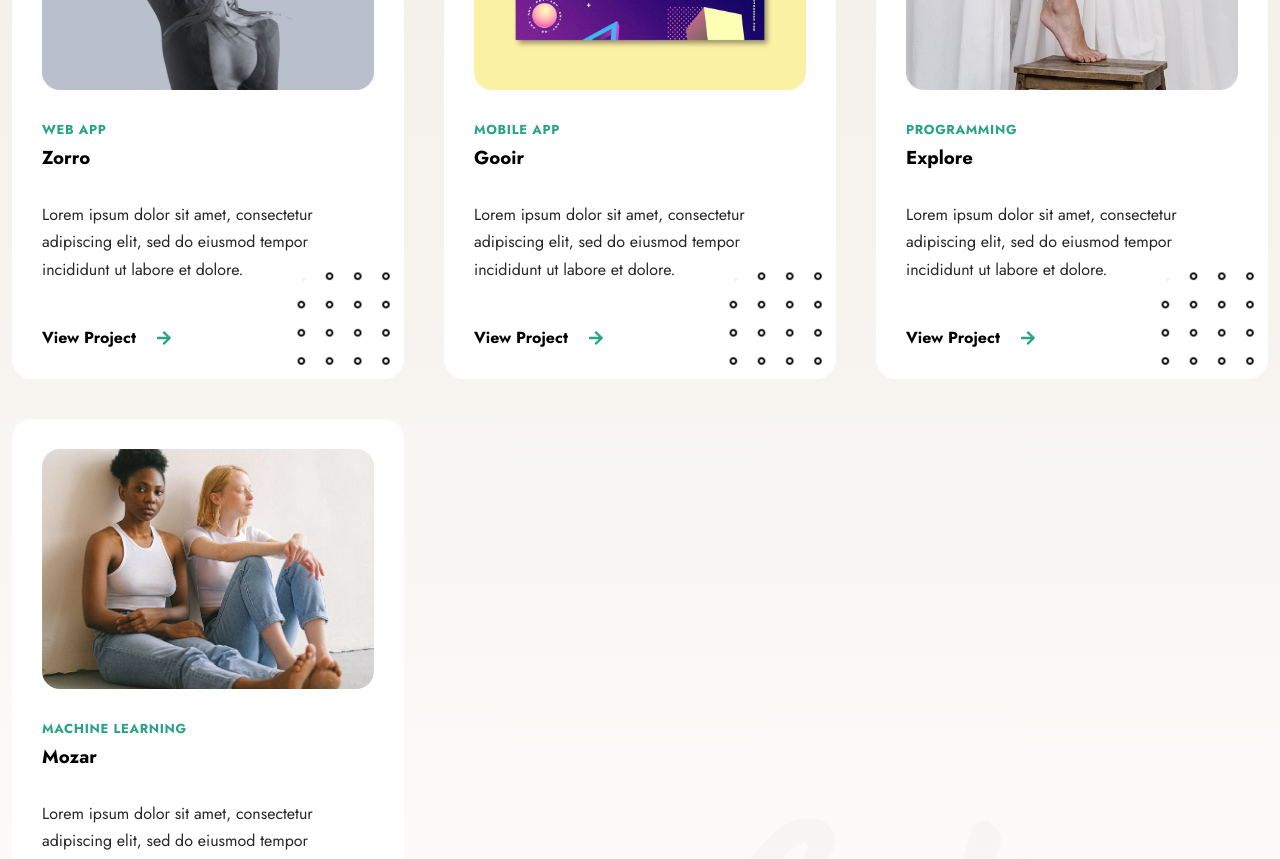
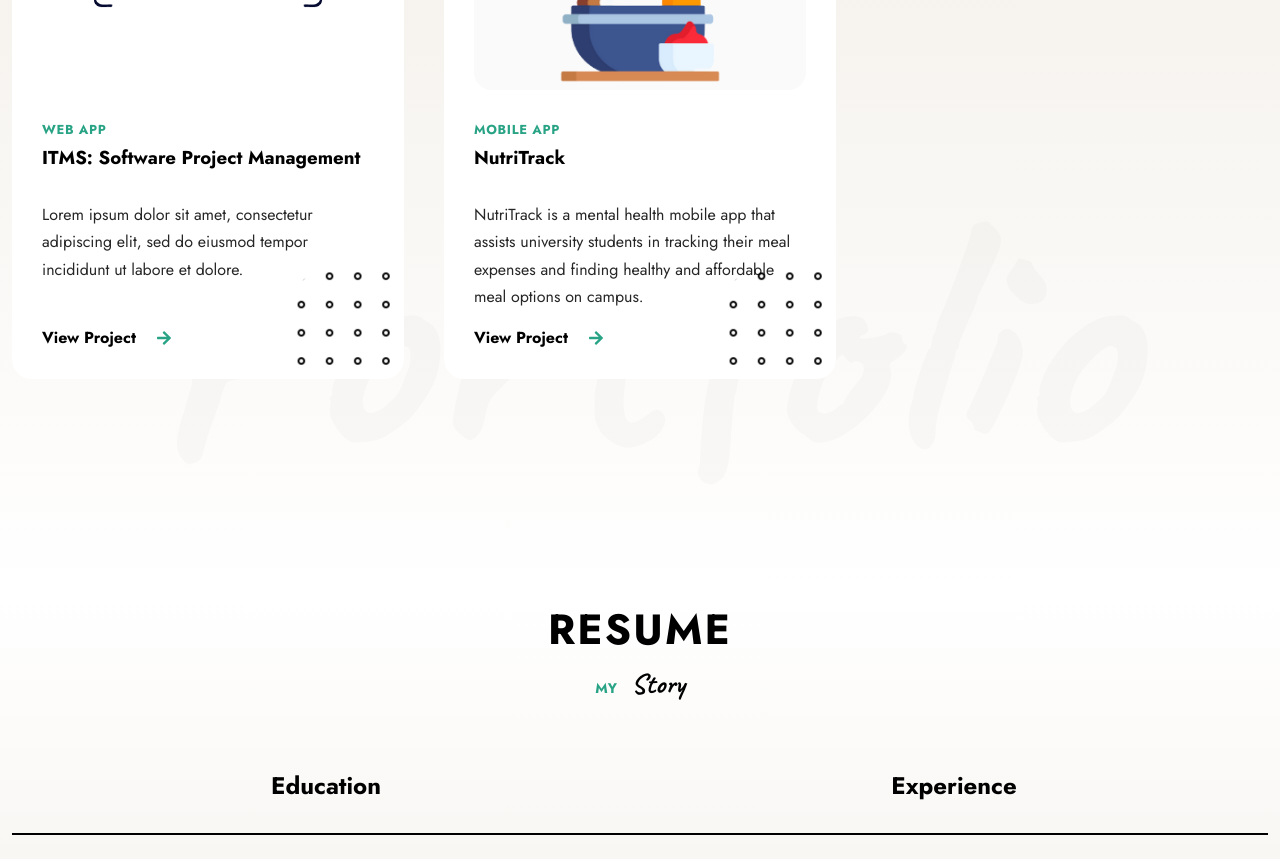
Before and after one commit to khrlaimn/portfolio-website, a React (Vite) app: page /#home in a window 1280 px wide. Shown: the part 1920-2779 px from the top of the page. Built offline with nearby package versions, Linux system fonts and the light colour scheme.

Commit message:
update user details

```diff
--- a/src/Data.jsx
+++ b/src/Data.jsx
@@ -1,25 +1,16 @@
+// Importing project images
 import Project1 from "./assets/project1.jpeg";
 import Project2 from "./assets/project2.jpg";
 import Project3 from "./assets/project3.jpeg";
 import Project4 from "./assets/project4.jpeg";
-import Project5 from "./assets/project5.jpg";
-import Project6 from "./assets/project6.jpg";
 
-import Testimonial1 from "./assets/testimonial1.jpg";
-import Testimonial2 from "./assets/testimonial2.jpg";
-import Testimonial3 from "./assets/testimonial3.jpg";
-import Testimonial4 from "./assets/testimonial4.jpg";
-import Testimonial5 from "./assets/testimonial5.jpg";
-
+// Navigation links
 export const links = [
   {
     name: "Home",
     path: "home",
   },
-  // {
-  //   name: 'Services',
-  //   path: 'services',
-  // },
+
   {
     name: "Skills",
     path: "skills",
@@ -28,32 +19,19 @@ export const links = [
     name: "Portfolio",
     path: "portfolio",
   },
-  // {
-  //   name: 'Works',
-  //   path: 'work',
-  // },
+
   {
     name: "Resume",
     path: "resume",
   },
-  // {
-  //   name: 'Testimonials',
-  //   path: 'testimonial',
-  // },
-  // {
-  //   name: 'Pricing',
-  //   path: 'pricing',
-  // },
-  // {
-  //   name: 'Blog',
-  //   path: 'blog',
-  // },
+
   {
     name: "Contact",
     path: "contact",
   },
 ];
 
+// Skills data
 export const skills = [
   {
     id: 1,
@@ -92,107 +70,45 @@ export const skills = [
   },
 ];
 
-export const skills2 = [
-  {
-    id: 1,
-    name: "PHP",
-    percentage: 85,
-    description:
-      "Lorem ipsum dolor sit amet, consectetur adipiscing elit, sed do eiusmod tempor incididunt ut labore et dolore magna aliqua.",
-  },
-
-  {
-    id: 2,
-    name: "JavaScript",
-    percentage: 75,
-    description:
-      "Lorem ipsum dolor sit amet, consectetur adipiscing elit, sed do eiusmod tempor incididunt ut labore et dolore magna aliqua.",
-  },
-
-  {
-    id: 3,
-    name: "WordPress",
-    percentage: 90,
-    description:
-      "Lorem ipsum dolor sit amet, consectetur adipiscing elit, sed do eiusmod tempor incididunt ut labore et dolore magna aliqua.",
-  },
-
-  {
-    id: 4,
-    name: "Python",
-    percentage: 75,
-    description:
-      "Lorem ipsum dolor sit amet, consectetur adipiscing elit, sed do eiusmod tempor incididunt ut labore et dolore magna aliqua.",
-  },
-
-  {
-    id: 5,
-    name: "React",
-    percentage: 70,
-    description:
-      "Lorem ipsum dolor sit amet, consectetur adipiscing elit, sed do eiusmod tempor incididunt ut labore et dolore magna aliqua.",
-  },
-
-  {
-    id: 6,
-    name: "Adobe XD",
-    percentage: 80,
-    description:
-      "Lorem ipsum dolor sit amet, consectetur adipiscing elit, sed do eiusmod tempor incididunt ut labore et dolore magna aliqua.",
-  },
-];
-
+// Project data
 export const projects = [
   {
     id: 1,
     img: Project1,
     category: "Web App",
-    title: "Zorro",
+    title: "ITMS: Software Project Management",
     description:
       "Lorem ipsum dolor sit amet, consectetur adipiscing elit, sed do eiusmod tempor incididunt ut labore et dolore.",
+    link: "https://github.com/khrlaimn/SoftwareProjectManagement",
   },
   {
     id: 2,
     img: Project2,
     category: "Mobile App",
-    title: "Gooir",
+    title: "NutriTrack",
     description:
-      "Lorem ipsum dolor sit amet, consectetur adipiscing elit, sed do eiusmod tempor incididunt ut labore et dolore.",
-  },
-  {
-    id: 3,
-    img: Project3,
-    category: "Programming",
-    title: "Explore",
-    description:
-      "Lorem ipsum dolor sit amet, consectetur adipiscing elit, sed do eiusmod tempor incididunt ut labore et dolore.",
-  },
-  {
-    id: 4,
-    img: Project4,
-    category: "Machine Learning",
-    title: "Mozar",
-    description:
-      "Lorem ipsum dolor sit amet, consectetur adipiscing elit, sed do eiusmod tempor incididunt ut labore et dolore.",
+      "NutriTrack is a mental health mobile app that assists university students in tracking their meal expenses and finding healthy and affordable meal options on campus.",
+    link: "https://github.com/khrlaimn/NutriTrack",
   },
   // {
-  //   id: 5,
-  //   img: Project5,
-  //   category: "Development",
-  //   title: "Stay Fit",
+  //   id: 3,
+  //   img: Project3,
+  //   category: "Programming",
+  //   title: "Explore",
   //   description:
   //     "Lorem ipsum dolor sit amet, consectetur adipiscing elit, sed do eiusmod tempor incididunt ut labore et dolore.",
   // },
   // {
-  //   id: 6,
-  //   img: Project6,
-  //   category: "Web Development",
-  //   title: "Kana",
+  //   id: 4,
+  //   img: Project4,
+  //   category: "Machine Learning",
+  //   title: "Mozar",
   //   description:
   //     "Lorem ipsum dolor sit amet, consectetur adipiscing elit, sed do eiusmod tempor incididunt ut labore et dolore.",
   // },
 ];
 
+// CV data
 export const cv = [
   {
     id: 1,
@@ -200,7 +116,7 @@ export const cv = [
     subtitle: "Bachelor of Software Engineering Hons.",
     date: "2022 - 2024",
     description:
-      "Lorem ipsum dolor sit amet, consectetur adipiscing elit, sed do eiusmod tempor incididunt ut labore et dolore magna aliqua.",
+      "I explored a variety of subjects during my degree programmes, such as Web Application Development, Machine Learning and Data Analytics, Mobile Application Development, Parallel Computing, and Java Programming. Apart from enhancing my skills, this comprehensive subject has assisted me in obtaining my current CGPA of 3.73, which demonstrates my commitment to comprehending complex software engineering principles. ",
     category: "education",
   },
 
@@ -210,90 +126,17 @@ export const cv = [
     subtitle: "Diploma in Computer Science",
     date: "2019 - 2021",
     description:
-      "Lorem ipsum dolor sit amet, consectetur adipiscing elit, sed do eiusmod tempor incididunt ut labore et dolore magna aliqua.",
+      "I learned about Database Systems, Data Structures and Algorithms, Object-Oriented Programming, and many other subjects during my Diploma in Computer Science studies. My overall CGPA of 3.82 indicates my dedication to understanding the core concepts of computer science.",
     category: "education",
   },
 
-  // {
-  //   id: 3,
-  //   title: 'IT Future',
-  //   subtitle: 'High School',
-  //   date: '2010 - 2012',
-  //   description:
-  //     'Lorem ipsum dolor sit amet, consectetur adipiscing elit, sed do eiusmod tempor incididunt ut labore et dolore magna aliqua.',
-  //   category: 'education',
-  // },
-
   {
-    id: 4,
+    id: 3,
     title: "Internship Trainee",
     subtitle: "Star Fortune Global",
     date: "Jun 2021 - August 2021",
     description:
-      "Lorem ipsum dolor sit amet, consectetur adipiscing elit, sed do eiusmod tempor incididunt ut labore et dolore magna aliqua.",
+      "I completed an internship during my diploma studies as a graphic designer, enhancing my creative capacity, design skills, and collaborative abilities. This experience has granted me a renewed perspective on software engineering projects, empowering me to concentrate on delivering solutions that are not only user-centric but also aesthetically pleasing. ",
     category: "experience",
   },
-
-  // {
-  //   id: 5,
-  //   title: 'UI / UX Specialist',
-  //   subtitle: 'Kana Design Studio',
-  //   date: '2018 - 2020',
-  //   description:
-  //     'Lorem ipsum dolor sit amet, consectetur adipiscing elit, sed do eiusmod tempor incididunt ut labore et dolore magna aliqua.',
-  //   category: 'experience',
-  // },
-
-  // {
-  //   id: 6,
-  //   title: 'Plugins Developer',
-  //   subtitle: 'Fiverr.com',
-  //   date: '2016 - 2018',
-  //   description:
-  //     'Lorem ipsum dolor sit amet, consectetur adipiscing elit, sed do eiusmod tempor incididunt ut labore et dolore magna aliqua.',
-  //   category: 'experience',
-  // },
 ];
-
-export const testimonials = [
-  {
-    id: 1,
-    img: Testimonial1,
-    name: "Barbara Wilson",
-    author: "CEO Company",
-    description:
-      "Lorem ipsum dolor sit amet, consectetur adipiscing elit, sed do eiusmod tempor incididunt ut labore et dolore magna aliqua.",
-  },
-  {
-    id: 2,
-    img: Testimonial2,
-    name: "Charlie Smith",
-    author: "Designer",
-    description:
-      "Lorem ipsum dolor sit amet, consectetur adipiscing elit, sed do eiusmod tempor incididunt ut labore et dolore magna aliqua.",
-  },
-  {
-    id: 3,
-    img: Testimonial3,
-    name: "Roy Wang",
-    author: "Manager GYM",
-    description:
-      "Lorem ipsum dolor sit amet, consectetur adipiscing elit, sed do eiusmod tempor incididunt ut labore et dolore magna aliqua.",
-  },
-  {
-    id: 4,
-    img: Testimonial4,
-    name: "Jennifer Smith",
-    author: "CEO & Founder",
-    description:
-      "Lorem ipsum dolor sit amet, consectetur adipiscing elit, sed do eiusmod tempor incididunt ut labore et dolore magna aliqua.",
-  },
-  {
-    id: 5,
-    img: Testimonial5,
-    name: "Paul Freeman",
-    author: "Photographer",
-    description:
-      "Lorem ipsum dolor sit amet, consectetur adipiscing elit, sed do eiusmod tempor incididunt ut labore et dolore magna aliqua.",
-  },
-];
--- a/src/components/footer/Footer.jsx
+++ b/src/components/footer/Footer.jsx
@@ -6,7 +6,9 @@ const Footer = () => {
   return (
     <footer className="footer">
       <div className="footer__container container grid">
+        {/* Social media links */}
         <div className="footer__socials">
+          {/* GitHub link */}
           <a
             href="https://github.com/khrlaimn" target="_blank"
             className="footer__social-link"
@@ -14,20 +16,24 @@ const Footer = () => {
             <FaGithub />
           </a>
 
+          {/* LinkedIn link */}
           <a href="https://www.linkedin.com/in/khrlaimn/" target="_blank" className="footer__social-link">
             <FaLinkedin />
           </a>
 
+          {/* Telegram link */}
           <a href="https://t.me/khrlaimn2001" target="_blank" className="footer__social-link">
             <FaTelegram />
           </a>
         </div>
 
+        {/* Copyright information */}
         <p className="footer__copyright text-cs">
           &copy; 2024
           <span> KhairulAiman</span>. All Rights Reserved
         </p>
 
+        {/* Developer information */}
         <p className="footer__copyright text-cs">
           Developed by
           <span> KhairulAiman</span>
--- a/src/components/header/Header.jsx
+++ b/src/components/header/Header.jsx
@@ -4,10 +4,10 @@ import { FaGithub, FaLinkedin, FaTelegram } from "react-icons/fa";
 import { BsSun, BsMoon } from "react-icons/bs";
 import "./header.css";
 import { Link } from "react-scroll";
-import { scrollToTop } from "react-scroll/modules/mixins/animate-scroll";
 import { animateScroll } from "react-scroll";
 import shapeOne from "../../assets/shape-1.png";
 
+// Function to get the theme from local storage or default to "light-theme"
 const getStorageTheme = () => {
   return localStorage.getItem("theme") || "light-theme";
 };
@@ -17,10 +17,12 @@ const Header = () => {
   const [scrollNav, setScrollNav] = useState(false);
   const [theme, setTheme] = useState(getStorageTheme());
 
+  // Function to scroll to the top of the page
   const scrollToTop = () => {
     animateScroll.scrollToTop();
   };
 
+  // Function to change the navigation style based on scroll position
   const changeNav = () => {
     if (window.scrollY >= 80) {
       setScrollNav(true);
@@ -29,8 +31,9 @@ const Header = () => {
     }
   };
 
+  // Function to toggle between light and dark themes
   const toggleTheme = () => {
-    if (theme == "light-theme") {
+    if (theme === "light-theme") {
       setTheme("dark-theme");
     } else {
       setTheme("light-theme");
@@ -38,14 +41,22 @@ const Header = () => {
   };
 
   useEffect(() => {
+    // Add event listener to handle scroll
     window.addEventListener("scroll", changeNav);
+
+    // Clean up the event listener on component unmount
+    return () => {
+      window.removeEventListener("scroll", changeNav);
+    };
   }, []);
 
   useEffect(() => {
+    // Toggle the "no-scroll" class on body based on the showMenu state
     document.body.classList.toggle("no-scroll", showMenu);
   }, [showMenu]);
 
   useEffect(() => {
+    // Update the document's theme class and store the theme in local storage
     document.documentElement.className = theme;
     localStorage.setItem("theme", theme);
   }, [theme]);
@@ -53,12 +64,15 @@ const Header = () => {
   return (
     <header className={`${scrollNav ? "scroll-header" : ""} header`}>
       <nav className="nav">
+        {/* Logo with link to scroll to top */}
         <Link to="/" onClick={scrollToTop} className="nav__logo text-cs">
           Aiman
         </Link>
 
+        {/* Navigation menu */}
         <div className={` ${showMenu ? "nav__menu show-menu" : "nav__menu"}`}>
           <div className="nav__data">
+            {/* Navigation links */}
             <ul className="nav__list">
               {links.map(({ name, path }, index) => {
                 return (
@@ -80,34 +94,48 @@ const Header = () => {
               })}
             </ul>
 
+            {/* Social media links */}
             <div className="header__socials">
               <a
                 href="https://github.com/khrlaimn"
+                target="_blank"
                 className="header__social-link"
               >
                 <FaGithub />
               </a>
 
-              <a href="" className="header__social-link">
+              <a
+                href="https://www.linkedin.com/in/khrlaimn/"
+                className="header__social-link"
+                target="_blank"
+              >
                 <FaLinkedin />
               </a>
 
-              <a href="" className="header__social-link">
+              <a
+                href="https://t.me/khrlaimn2001"
+                className="header__social-link"
+                target="_blank"
+              >
                 <FaTelegram />
               </a>
             </div>
           </div>
 
+          {/* Decorative shape for the menu */}
           <div className="section__deco deco__left header__deco">
             <img src={shapeOne} alt="" className="shape" />
           </div>
         </div>
 
+        {/* Theme toggle and menu toggle buttons */}
         <div className="nav__btns">
+          {/* Theme toggle button */}
           <div className="theme__toggler" onClick={toggleTheme}>
             {theme === "light-theme" ? <BsMoon /> : <BsSun />}
           </div>
 
+          {/* Menu toggle button */}
           <div
             className={` ${
               showMenu ? "nav__toggle animate-toggle" : "nav__toggle"
--- a/src/components/home/Home.jsx
+++ b/src/components/home/Home.jsx
@@ -12,18 +12,23 @@ const Home = () => {
     <section className="home" id="home">
       <div className="home__wrapper">
         <div className="home__container container">
+          {/* Introduction */}
           <p className="home__subtitle text-cs">
             Hello, <span>My Name Is</span>
           </p>
 
+          {/* Name */}
           <h1 className="home__title text-cs">
             <span>K.</span> Aiman
           </h1>
+
+          {/* Job Seeking Information */}
           <p className="home__job">
             <span className="text-cs">I Am </span>
             <b>Seeking Internship Opportunities</b>
           </p>
 
+          {/* Profile Image and Decorative Shapes */}
           <div className="home__img-wrapper">
             <div className="home__banner">
               <img src={profileImg} alt="" className="home__profile" />
@@ -52,12 +57,14 @@ const Home = () => {
             <img src={shapeTwo} alt="" className="shape shape__3" />
           </div>
 
+          {/* Personal Information */}
           <p className="home__text">
             A final-year software engineering student at the University of
             Tenaga Nasional, enthusiastic about using my abilities to make a
             significant contribution to the technology industry.
           </p>
 
+          {/* Social Media Links */}
           <div className="home__socials">
             <a
               href="https://github.com/khrlaimn"
@@ -83,9 +90,11 @@ const Home = () => {
               <FaTelegram />
             </a>
           </div>
+
+          {/* Download CV and Explore Skills */}
           <div className="home__btns">
             <a download="" href={resume} className="btn text-cs">
-              Donwload Resume
+              Download CV
             </a>
             <a href="#skills" className="hero__link text-cs">
               My Skills
@@ -93,11 +102,13 @@ const Home = () => {
           </div>
         </div>
 
+        {/* Decorative Shape */}
         <div className="section__deco deco__left">
           <img src={shapeOne} alt="" className="shape" />
         </div>
       </div>
 
+      {/* Background Wrapper */}
       <div className="section__bg-wrapper">
         <span className="bg__title">K.Aiman</span>
       </div>
--- a/src/components/portfolio/Items.jsx
+++ b/src/components/portfolio/Items.jsx
@@ -3,12 +3,14 @@ import { FaArrowRight } from "react-icons/fa";
 import shapeTwo from "../../assets/shape-2.png";
 import { motion } from "framer-motion";
 
+// Component to display project items
 const Items = ({ projectItems }) => {
   return (
     <>
       {projectItems.map((projectItem) => {
-        const { id, img, category, title, description } = projectItem;
+        const { id, img, category, title, description, link } = projectItem;
         return (
+          // Motion component for animations
           <motion.div
             layout
             animate={{ opacity: 1, scale: 1 }}
@@ -18,19 +20,25 @@ const Items = ({ projectItems }) => {
             className="portfolio__items card card-two"
             key={id}
           >
+            {/* Project image */}
             <div className="portfolio__img-wrapper">
               <img src={img} alt="" className="portfolio__img" />
             </div>
 
+            {/* Project category */}
             <span className="portfolio__category text-cs">{category}</span>
+            {/* Project title */}
             <h3 className="porfolio__title">{title}</h3>
+            {/* Project description */}
             <p className="portfolio__description">{description}</p>
 
-            <a href="#" className="link">
+            {/* Link to view project */}
+            <a href={link} target="_blank" className="link">
               View Project
               <FaArrowRight className="link__icon"></FaArrowRight>
             </a>
 
+            {/* Shape for decoration */}
             <img src={shapeTwo} alt="" className="shape c__shape" />
           </motion.div>
         );
--- a/src/components/portfolio/List.jsx
+++ b/src/components/portfolio/List.jsx
@@ -1,17 +1,22 @@
 import React, { useState } from "react";
 
+// Component to display a list of categories for filtering projects
 const List = ({ list, filterItems }) => {
+  // State to track the index of the active category
   const [active, setActive] = useState(0);
 
   return (
     <div className="porfolio__list">
+      {/* Map through the list of categories */}
       {list.map((category, index) => {
         return (
+          // Button for each category with conditional class based on active state
           <button
             className={`${
               active === index ? "active-work" : ""
             } porfolio__list-item text-cs`}
             key={index}
+            // Event handler to set the active category and filter items
             onClick={() => {
               setActive(index);
               filterItems(category);
--- a/src/components/resume/Card.jsx
+++ b/src/components/resume/Card.jsx
@@ -1,21 +1,26 @@
 import React, { useState } from "react";
 
+// Component for a collapsible card in the resume section
 const Card = (props) => {
   const [showInfo, setShowInfo] = useState(false);
 
   return (
     <div className="resume__item">
+      {/* Header of the card, clicking on it toggles the content visibility */}
       <div className="resume__header" onClick={() => setShowInfo(!showInfo)}>
         <h3 className="resume__subtitle">{props.title}</h3>
         <span className="resume__icon">{showInfo ? '-' : '+'}</span>
       </div>
 
+      {/* Content of the card, conditionally rendered based on showInfo state */}
       <div className={showInfo ? 'show-content resume__content' : 'resume__content'}>
+        {/* Section for title, date, and other relevant information */}
         <div className="resume__date--title">
           <h3 className="resume__title">{props.subtitle}</h3>
           <span className="resume__date text-cs">{props.date}</span>
         </div>
 
+        {/* Description or details of the card */}
         <p className="resume__description">{props.description}</p>
       </div>
     </div>
--- a/src/components/skills/Skills.jsx
+++ b/src/components/skills/Skills.jsx
@@ -23,6 +23,7 @@ const Skills = () => {
         My <span>Skills</span>
       </p>
 
+      {/* Swiper component for displaying skills with responsive breakpoints */}
       <Swiper
         spaceBetween={30}
         pagination={{
@@ -45,6 +46,7 @@ const Skills = () => {
         modules={[Pagination]}
         className="skills__container container mySwiper"
       >
+        {/* Mapping through skills and rendering SwiperSlide components */}
         {skills.map(({ name, title, description }, index) => {
           return (
             <SwiperSlide className="skills__item card card-one" key={index}>
@@ -59,10 +61,12 @@ const Skills = () => {
         })}
       </Swiper>
 
+      {/* Decorative element on the right side */}
       <div className="section__deco deco__right">
         <img src={shapeOne} alt="" className="shape" />
       </div>
 
+      {/* Background wrapper with a title */}
       <div className="section__bg-wrapper">
         <span className="bg__title">Skills</span>
       </div>
```
Also changed, not shown: src/components/contact/Contact.jsx (+22 -4 lines), src/components/portfolio/Portfolio.jsx (+9 -2 lines), src/components/resume/Resume.jsx (+8 -0 lines), src/assets/project1.jpeg, src/assets/project2.jpg.
